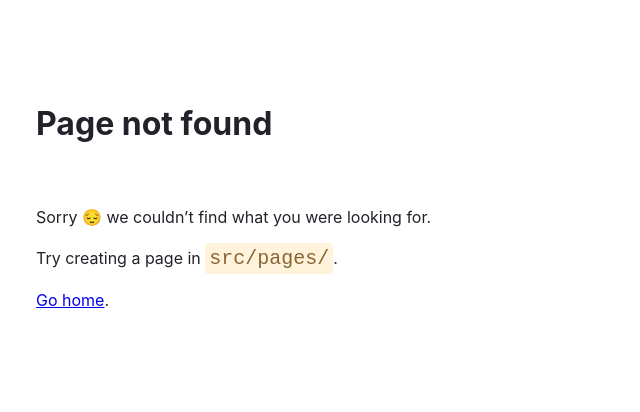
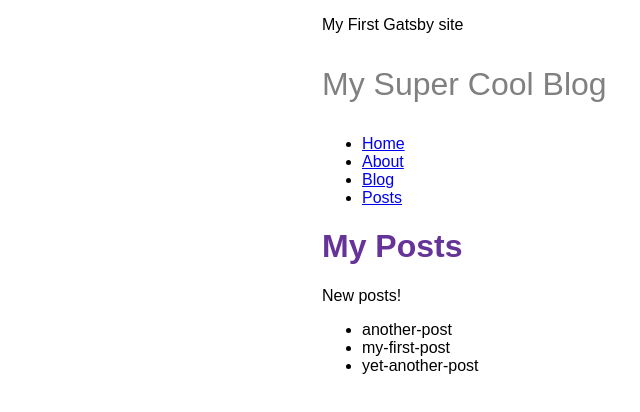
Before and after one commit to asuta-ym/my-first-gatsby-site, a Gatsby site: page /posts in a window 1280 px wide. Before the commit this address had no page. Shown: the whole page, without its empty margins (68-708 px from the left). Built offline with nearby package versions, Linux system fonts and the light colour scheme; Gatsby itself is replaced by a stand-in of ours.

Commit message:
研修　動的ページ実践

```diff
--- a/gatsby-config.js
+++ b/gatsby-config.js
@@ -1,6 +1,17 @@
 module.exports = {
   siteMetadata: {
-    title: "My First Gatsby Site",
+    title: "My First Gatsby site",
   },
-  plugins: ["gatsby-plugin-gatsby-cloud"],
+  plugins: [
+    "gatsby-plugin-gatsby-cloud",
+    "gatsby-plugin-image",
+    "gatsby-plugin-sharp",
+    {
+      resolve: "gatsby-source-filesystem",
+      options: {
+        name: `posts`,
+        path: `${__dirname}/posts`,
+      }
+    },
+  ],
 };
--- a/package.json
+++ b/package.json
@@ -17,6 +17,9 @@
   "dependencies": {
     "gatsby": "^3.4.1",
     "gatsby-plugin-gatsby-cloud": "^2.5.0",
+    "gatsby-plugin-image": "^1.7.1",
+    "gatsby-plugin-sharp": "^3.7.1",
+    "gatsby-source-filesystem": "^3.7.1",
     "react": "^17.0.1",
     "react-dom": "^17.0.1"
   }
--- a/src/components/layout.js
+++ b/src/components/layout.js
@@ -1,18 +1,29 @@
 import * as React from 'react'
-import { Link } from 'gatsby'
+import { Link, useStaticQuery, graphql } from 'gatsby'
 import {
   container,
   title,
   heading,
   navLinks,
   navLinkItem,
-  navLinkText
+  navLinkText,
+  siteTitle,
 } from './layout.module.css'
 
 const Layout = ({ sectionTitle, children }) => {
+  const data = useStaticQuery(graphql`
+    query {
+      site {
+        siteMetadata {
+          title
+        }
+      }
+    }
+  `)
   return (
     <main className={container}>
-      <title>My Super Cool Blog</title>
+      <title>My Super Cool Blog | {data.site.siteMetadata.title}</title>
+      <p className={siteTitle}>{data.site.siteMetadata.title}</p>
       <h1 className={title}>My Super Cool Blog</h1>
       <nav>
         <ul className={navLinks}>
@@ -31,6 +42,11 @@ const Layout = ({ sectionTitle, children }) => {
               Blog
             </Link>
           </li>
+          <li className={navLinkItem}>
+            <Link to="/posts" className={navLinkText}>
+              Posts
+            </Link>
+          </li>
         </ul>
       </nav>
       <h1 className={heading}>{sectionTitle}</h1>
--- a/src/components/layout.module.css
+++ b/src/components/layout.module.css
@@ -4,10 +4,16 @@
     font-family: sans-serif;
   }
 
+  .site-title {
+    font-size: 3rem;
+    color: grey;
+    font-weight: 700;
+  }
+
   .title {
     color: #808080;
-    font-weight: bold;
-    font-size: 3rem;
+    font-weight: 500;
+    font-size: 2rem;
     margin: 2rem 0;
   }
 
--- a/src/pages/index.js
+++ b/src/pages/index.js
@@ -1,12 +1,18 @@
 // Step 1: Import React
+// import { formatFromFilename } from 'gatsby-plugin-image/dist/src/image-utils'
 import * as React from 'react'
 import Layout from '../components/layout'
+import { StaticImage } from 'gatsby-plugin-image'
 
 // Step 2: Define your component
 const IndexPage = () => {
   return (
     <Layout sectionTitle="Home Page">
       <p>Welcome to my blog!</p>
+      <StaticImage
+        alt="Clifford, a reddish-brown pitbull, posing on a couch and looking stoically at the camera"
+        src="https://pbs.twimg.com/media/E1oMV3QVgAIr1NT?format=jpg&name=large"
+      />
     </Layout>
   )
 }
--- /dev/null
+++ b/src/pages/posts.js
@@ -0,0 +1,33 @@
+import * as React from 'react'
+import { graphql } from 'gatsby'
+import Layout from '../components/layout'
+
+const PostsPage = props => {
+    // console.log(props)
+  return (
+    <Layout sectionTitle="My Posts">
+      <p>New posts!</p>
+      <ul>
+      {
+        props.data.allFile.nodes.map(node => (
+          <li key={node.name}>
+            {node.name}
+          </li>
+        ))
+      }
+      </ul>
+    </Layout>
+  )
+}
+
+export const query = graphql`
+    query {
+        allFile {
+            nodes {
+                name
+            }
+        }
+    }
+`
+
+export default PostsPage
```
Also changed, not shown: posts/another-post.mdx (added), posts/my-first-post.mdx (added), posts/yet-another-post.mdx (added), 1 other file.
